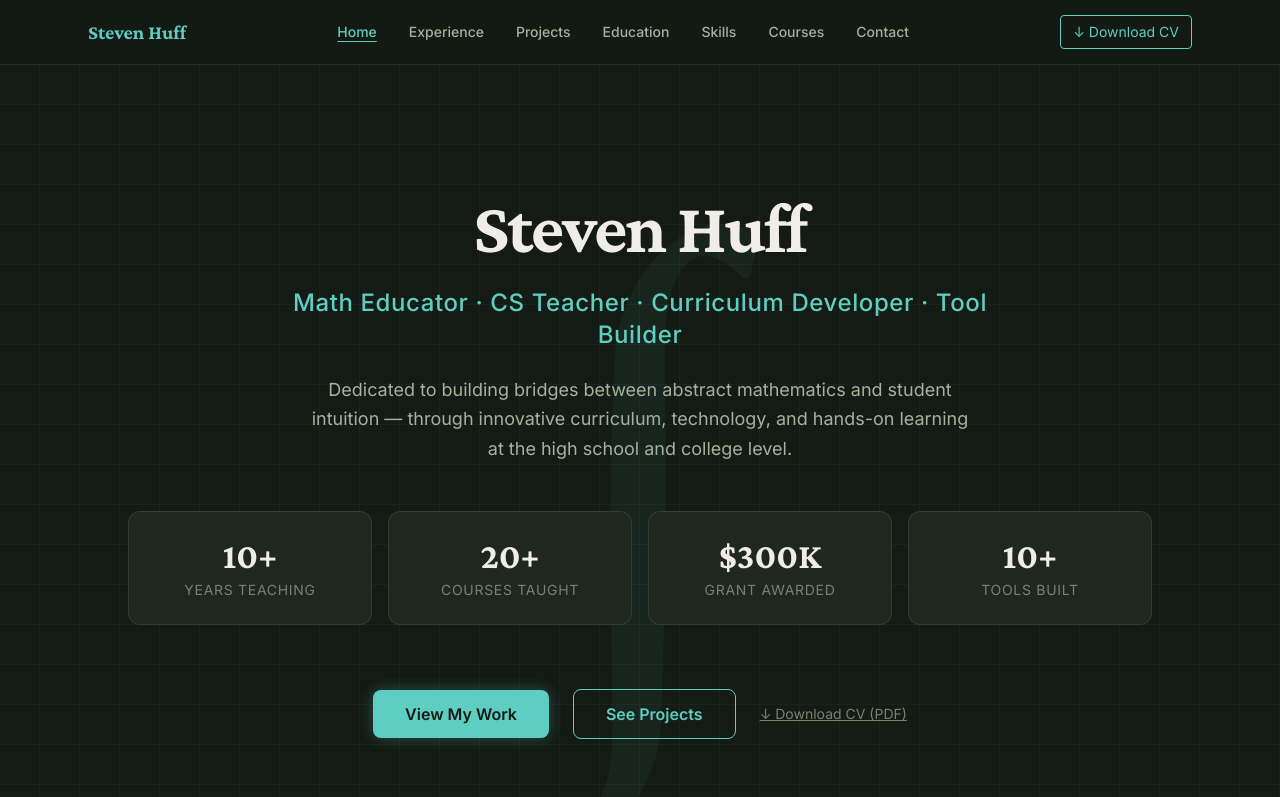
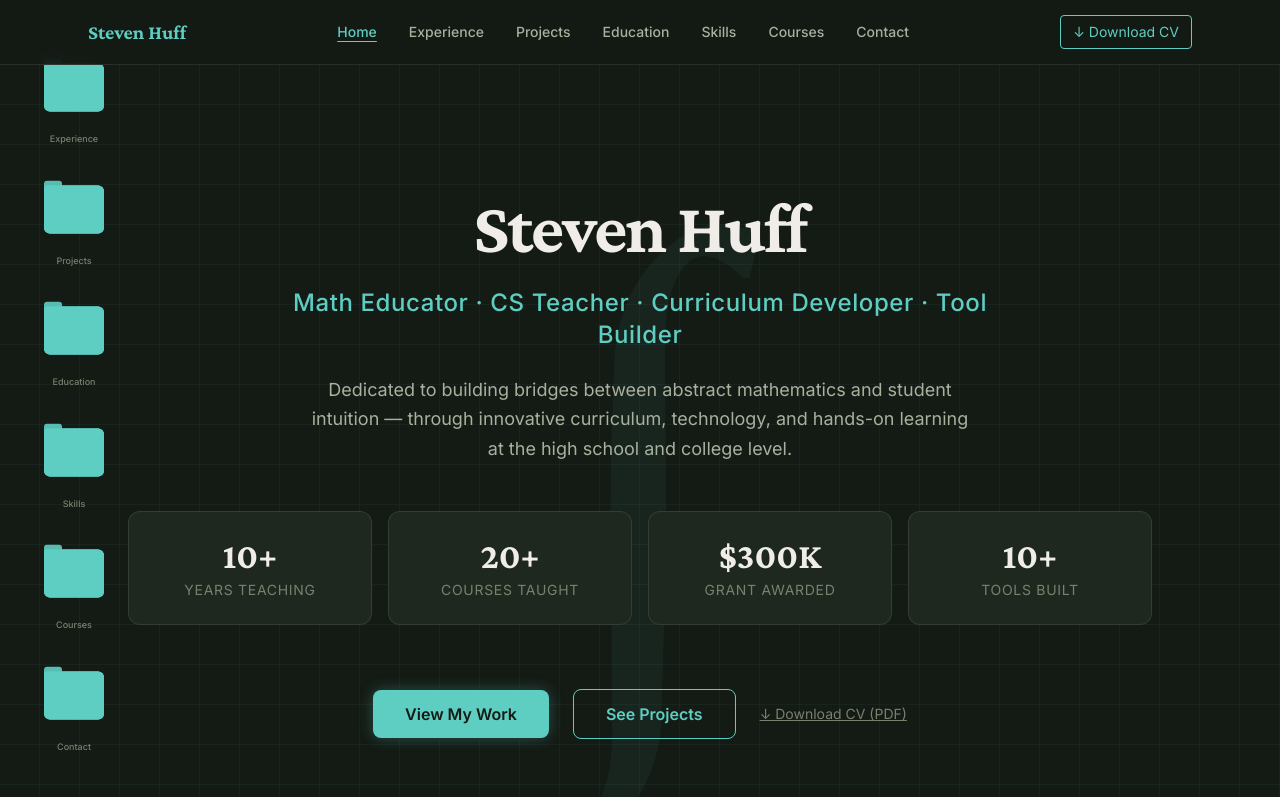
Before and after one commit to shuff57/steven, a Next.js app: page / in a window 1280 px wide. Shown: the top 797 px of the page. Built offline with nearby package versions, Linux system fonts and the light colour scheme.

Commit message:
feat(home): add FolderNav sidebar with section quick-navigation

```diff
--- a/src/app/page.tsx
+++ b/src/app/page.tsx
@@ -1,5 +1,11 @@
 import { Hero } from '@/components/sections/Hero'
+import { FolderNav } from '@/components/ui/FolderNav'
 
 export default function HomePage() {
-  return <Hero />
+  return (
+    <>
+      <FolderNav />
+      <Hero />
+    </>
+  )
 }
--- a/src/components/ui/Folder.tsx
+++ b/src/components/ui/Folder.tsx
@@ -8,8 +8,9 @@ export interface FolderProps {
   items?: React.ReactNode[];
   className?: string;
   onPaperClick?: (index: number) => void;
+  open?: boolean;
+  onToggle?: () => void;
 }
-
 const darkenColor = (hex: string, percent: number): string => {
   let color = hex.startsWith('#') ? hex.slice(1) : hex;
   if (color.length === 3) {
@@ -33,12 +34,15 @@ export function Folder({
   size = 1,
   items = [],
   className = '',
-  onPaperClick
+  onPaperClick,
+  open: controlledOpen,
+  onToggle
 }: FolderProps) {
   const maxItems = 3;
   const papers = items.slice(0, maxItems);
 
-  const [open, setOpen] = useState(false);
+  const [internalOpen, setInternalOpen] = useState(false);
+  const open = controlledOpen !== undefined ? controlledOpen : internalOpen;
   const [peeking, setPeeking] = useState(false);
   const [paperOffsets, setPaperOffsets] = useState<{ x: number; y: number }[]>(
     Array.from({ length: maxItems }, () => ({ x: 0, y: 0 }))
@@ -50,7 +54,10 @@ export function Folder({
   const paper3 = '#ffffff';
 
   const handleClick = () => {
-    setOpen((prev) => !prev);
+    if (controlledOpen === undefined) {
+      setInternalOpen((prev) => !prev);
+    }
+    onToggle?.();
     if (open) {
       setPaperOffsets(Array.from({ length: maxItems }, () => ({ x: 0, y: 0 })));
     }
--- /dev/null
+++ b/src/components/ui/FolderNav.tsx
@@ -0,0 +1,132 @@
+'use client'
+
+import { useState, useEffect, useRef } from 'react'
+import { useRouter } from 'next/navigation'
+import Link from 'next/link'
+import { Folder } from './Folder'
+
+interface FolderItem {
+  title: string
+  href: string
+}
+
+interface FolderSection {
+  label: string
+  items: FolderItem[]
+}
+
+const FOLDER_SECTIONS: FolderSection[] = [
+  {
+    label: 'Experience',
+    items: [
+      { title: 'Post-Secondary', href: '/experience#section-post-secondary' },
+      { title: 'Secondary', href: '/experience#section-secondary' },
+      { title: 'Elementary', href: '/experience#section-elementary' },
+    ],
+  },
+  {
+    label: 'Projects',
+    items: [
+      { title: 'Tools & Software', href: '/projects#section-tools' },
+      { title: 'Achievements', href: '/projects#section-achievements' },
+    ],
+  },
+  {
+    label: 'Education',
+    items: [
+      { title: 'Degrees & Credentials', href: '/education#section-degrees' },
+      { title: "Master's Thesis", href: '/education#section-thesis' },
+      { title: 'Interests', href: '/education#section-interests' },
+    ],
+  },
+  {
+    label: 'Skills',
+    items: [
+      { title: 'Languages & Software', href: '/skills#section-languages' },
+      { title: 'Systems & Hardware', href: '/skills#section-lms' },
+      { title: 'Courses I Can Teach', href: '/skills#section-teaching' },
+    ],
+  },
+  {
+    label: 'Courses',
+    items: [
+      { title: 'Browse Catalog', href: '/courses' },
+    ],
+  },
+  {
+    label: 'Contact',
+    items: [
+      { title: 'Get in Touch', href: '/contact#section-contact-info' },
+      { title: 'Download CV', href: '/contact#section-download-cv' },
+      { title: 'Conferences', href: '/contact#section-conferences' },
+    ],
+  },
+]
+
+export function FolderNav() {
+  const [openIndex, setOpenIndex] = useState<number | null>(null)
+  const navRef = useRef<HTMLElement>(null)
+  const router = useRouter()
+
+  // Close on click outside
+  useEffect(() => {
+    function handleClickOutside(e: MouseEvent) {
+      if (navRef.current && !navRef.current.contains(e.target as Node)) {
+        setOpenIndex(null)
+      }
+    }
+    document.addEventListener('mousedown', handleClickOutside)
+    return () => document.removeEventListener('mousedown', handleClickOutside)
+  }, [])
+
+  return (
+    <nav
+      ref={navRef}
+      data-testid="folder-nav"
+      className="fixed left-3 xl:left-6 top-1/2 -translate-y-1/2 z-30 hidden lg:block print:hidden"
+    >
+      <div className="flex flex-col gap-6 items-start">
+        {FOLDER_SECTIONS.map((section, idx) => {
+          const isOpen = openIndex === idx
+
+          const paperItems = section.items.map((item) => (
+            <Link
+              key={item.href}
+              href={item.href}
+              className="text-[10px] font-medium p-1 w-full h-full flex items-center justify-center text-center leading-tight hover:opacity-80 transition-opacity"
+              style={{ color: 'var(--color-text-primary)' }}
+              onClick={(e) => {
+                e.stopPropagation()
+                setOpenIndex(null)
+              }}
+            >
+              {item.title}
+            </Link>
+          ))
+
+          return (
+            <div key={section.label} className="flex flex-col items-center">
+              <Folder
+                color="#5ECEC3"
+                size={0.6}
+                items={paperItems}
+                open={isOpen}
+                onToggle={() => setOpenIndex(isOpen ? null : idx)}
+                onPaperClick={(i) => {
+                  router.push(section.items[i].href)
+                  setOpenIndex(null)
+                }}
+              />
+              <span
+                className="text-[9px] font-medium text-center mt-1 block whitespace-nowrap"
+                style={{ color: 'var(--color-text-muted)' }}
+              >
+                {section.label}
+              </span>
+            </div>
+          )
+        })}
+      </div>
+    </nav>
+  )
+}
```
